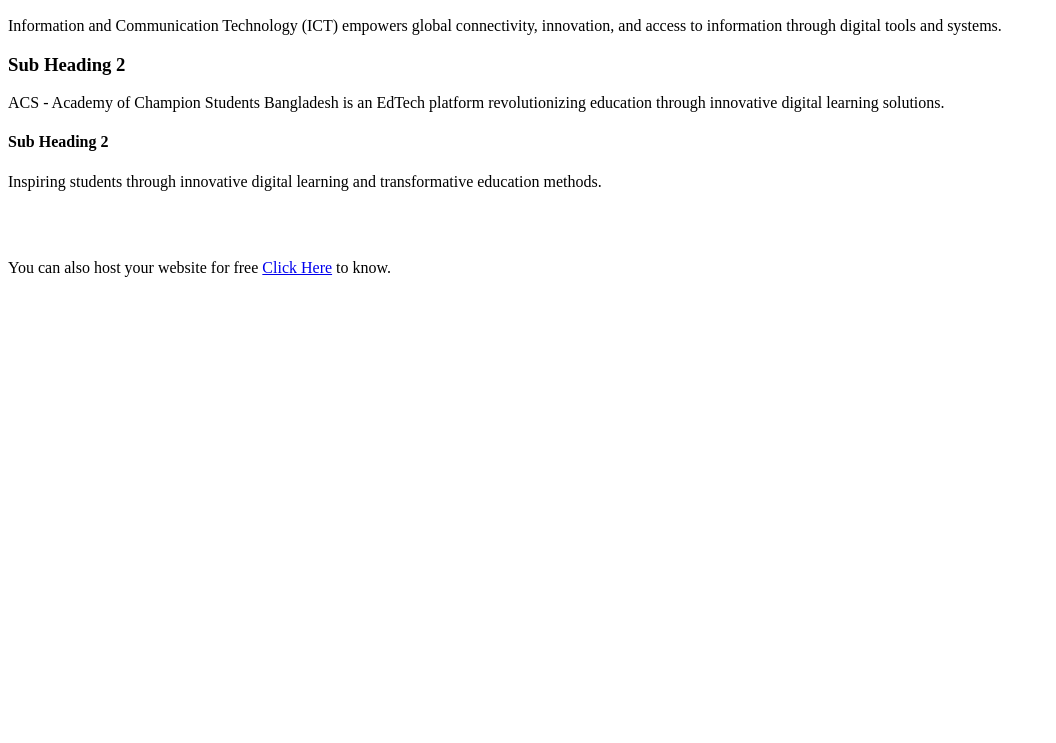
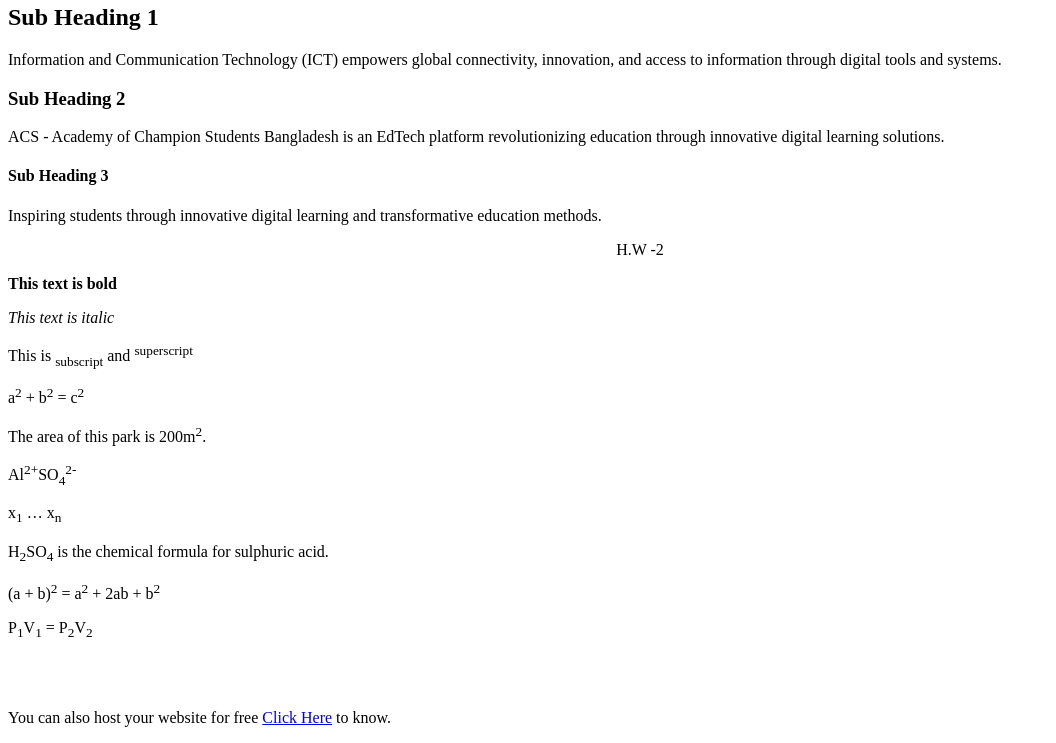
Before and after one commit to halfanhossenhabib/hw, a plain HTML site: page index.html in a window 1280 px wide. Shown: the part 110-853 px from the top of the page, without its empty margins (0-1056 px from the left). Before the commit the page ends 800 px from the top, so only its background shows below. Drawn offline with Linux system fonts and the light colour scheme.

Commit message:
index.html

```diff
--- a/index.html
+++ b/index.html
@@ -4,14 +4,28 @@
 	<title>H.W</title>
 </head>
 <body>
+	<p style="text-align: center;">H.W -1</p>
 
 	<h1>Title</h1>
 	<h2>Sub Heading 1</h2>
 		<p>Information and Communication Technology (ICT) empowers global connectivity, innovation, and access to information through digital tools and systems.</p>
 	<h3>Sub Heading 2</h3>
 		<p>ACS - Academy of Champion Students Bangladesh is an EdTech platform revolutionizing education through innovative digital learning solutions.</p>
-	<h4>Sub Heading 2</h4>
-		<p>Inspiring students through innovative digital learning and transformative education methods.</p> <br>
+	<h4>Sub Heading 3</h4>
+		<p>Inspiring students through innovative digital learning and transformative education methods.</p>
+<p style="text-align: center;">H.W -2</p>
+
+    <p><strong>This text is bold</strong></p>
+    <p><i>This text is italic</i></p>
+    <p>This is <sub>subscript</sub> and 				<sup>superscript</sup></p>
+    <p>a<sup>2</sup> + b<sup>2</sup> = c<sup>2</sup>	</p>
+    <p>The area of this park is 200m<sup>2</sup>.</p>
+    <p>Al<sup>2+</sup>SO<sub>4</sub><sup>2-</sup></p>
+    <p>x<sub>1</sub> … x<sub>n</sub></p>
+    <p>H<sub>2</sub>SO<sub>4</sub> is the chemical 		formula for sulphuric acid.</p>
+    <p>(a + b)<sup>2</sup> = a<sup>2</sup> + 2ab + 		b<sup>2</sup></p>
+    <p>P<sub>1</sub>V<sub>1</sub> = 					P<sub>2</sub>V<sub>2</sub></p>
+        <br>
         <br>
 <p>You can also host your website for free <a href="https://halfanhossenhabib.github.io/mysite-tricks/">Click Here</a> to know. </p>
 </body>
```
